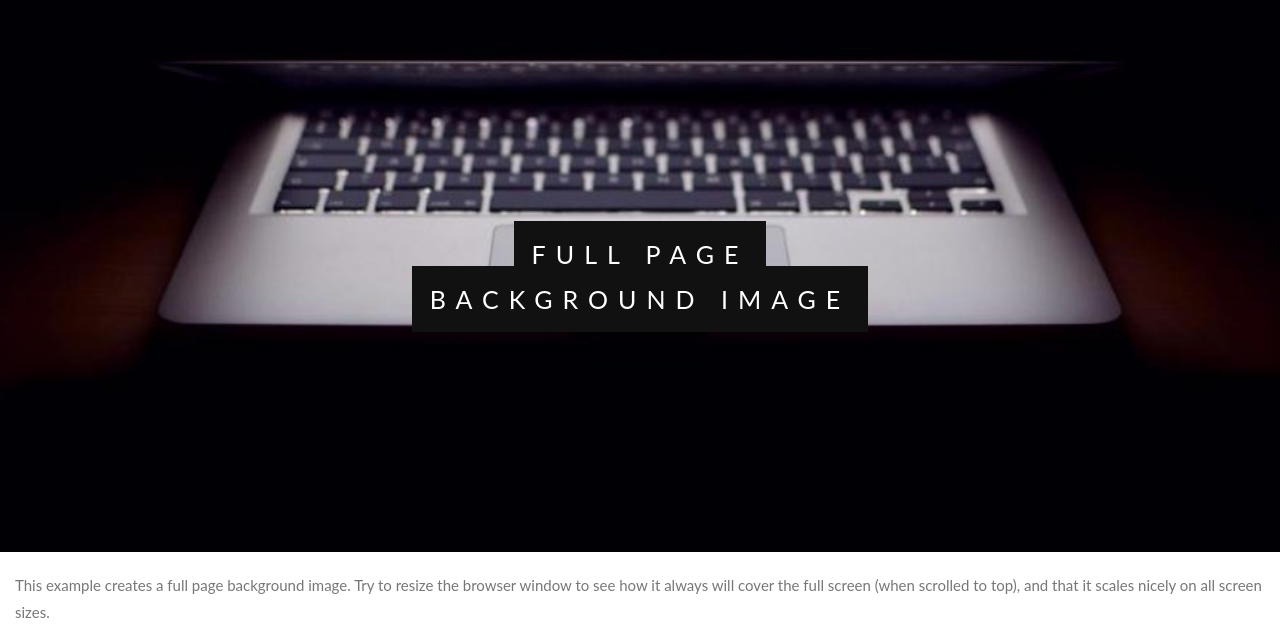
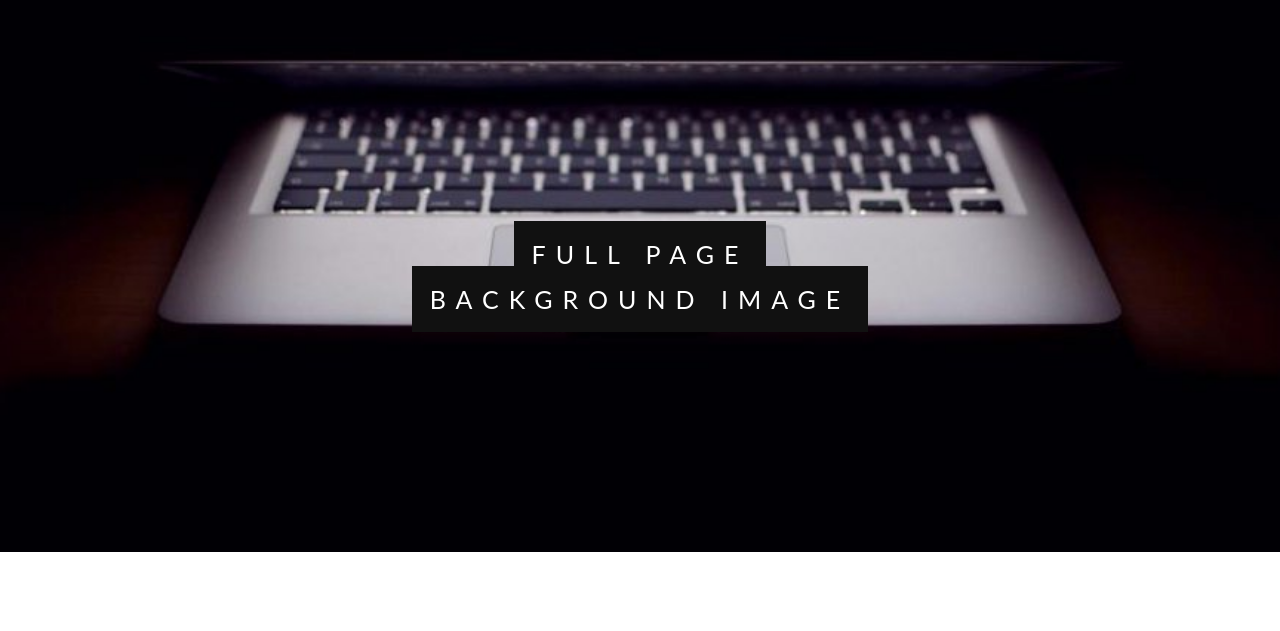
Before and after one commit to LukeLukeRW/First-html-css, a plain HTML site: page killself.html in a window 1280 px wide. Shown: the part 248-879 px from the top of the page. After the commit the page ends 800 px from the top, so only its background shows below. Drawn offline with Linux system fonts and the light colour scheme.

Commit message:
Update killself.html

```diff
--- a/killself.html
+++ b/killself.html
@@ -54,8 +54,5 @@ h3 {
     <span class="border">BACKGROUND IMAGE</span>
   </div>
 </div>
-
-<p style="padding:5px 15px">This example creates a full page background image. Try to resize the browser window to see how it always will cover the full screen (when scrolled to top), and that it scales nicely on all screen sizes.</p>
-
 </body>
 </html>
```
